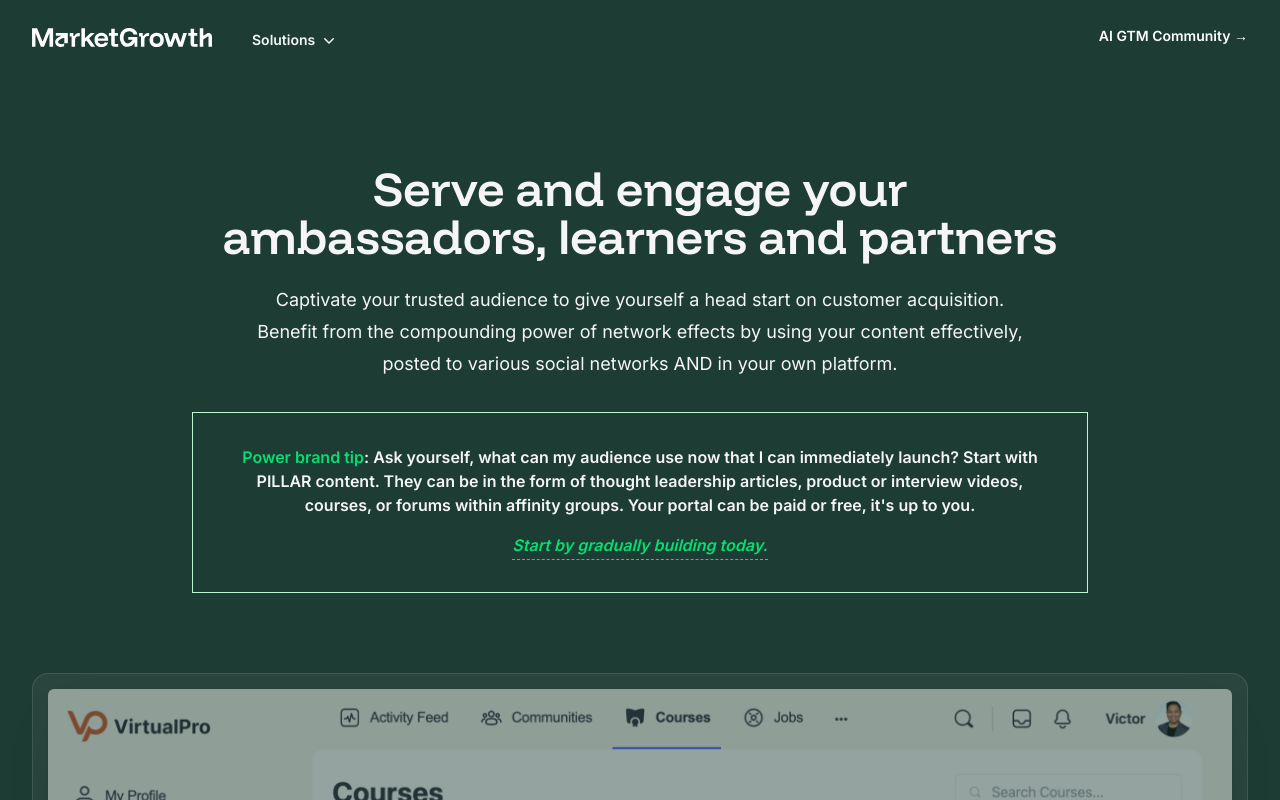
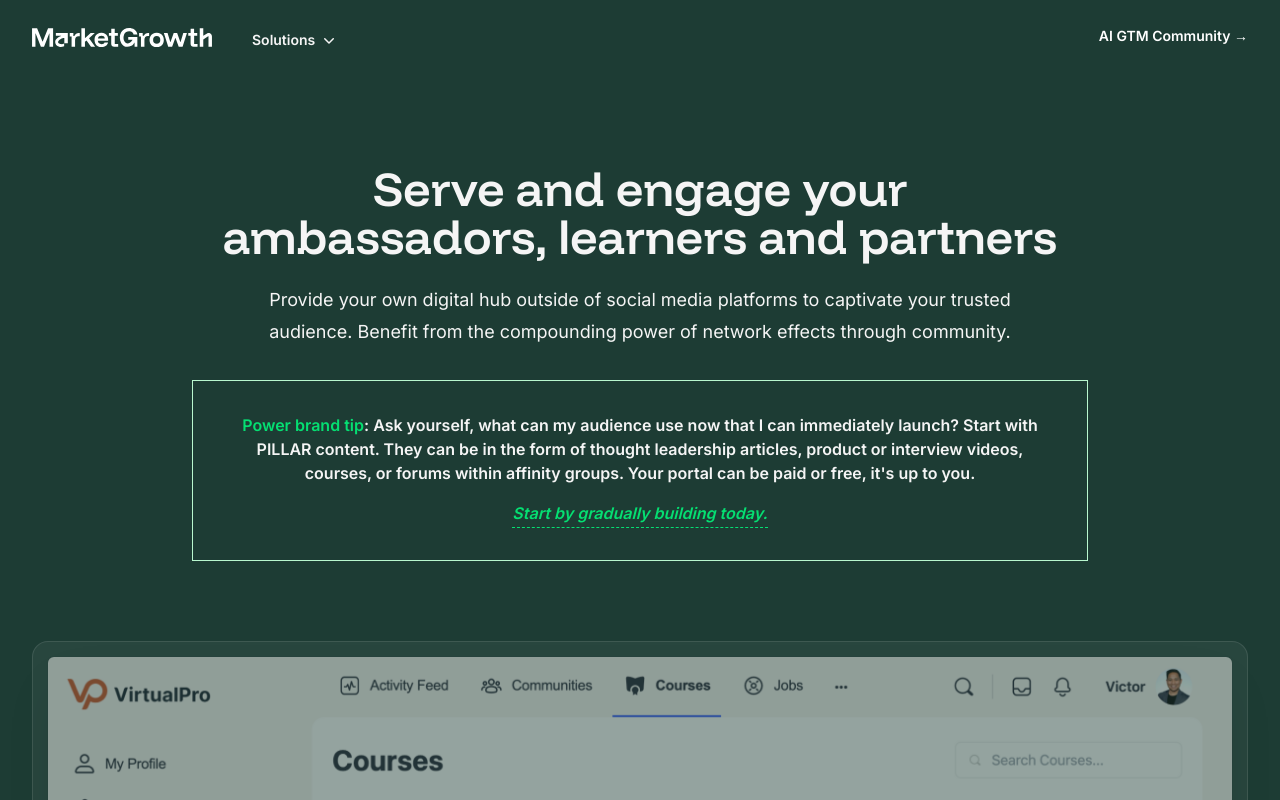
Before and after one commit to growthUx/mgio, a Next.js app: page /digital-garden in a window 1280 px wide. Shown: the top 800 px of the page. Built offline with nearby package versions, Linux system fonts and the light colour scheme.

Commit message:
Update PlatformPage.jsx

```diff
--- a/src/app/digital-garden/PlatformPage.jsx
+++ b/src/app/digital-garden/PlatformPage.jsx
@@ -155,7 +155,7 @@ export default function PlatformPage() {
              Serve and engage your ambassadors, learners&nbsp;and partners
             </h1>
             <p className="mt-6 max-w-3xl mx-auto text-md sm:text-lg/8 text-[#f5f5f5]">
-            Captivate your trusted audience to give yourself a head start on customer acquisition. Benefit from the compounding power of network effects by using your content effectively, posted to various social networks AND in your own platform. </p>
+            Provide your own digital hub outside of social media platforms to captivate your trusted audience. Benefit from the compounding power of network effects through community. </p>
             <div className="mx-auto border-1 font-semibold border-green-200 p-8 mt-8 max-w-4xl"><p className="text-[#f5f5f5]"><span className="text-green-400">Power brand tip</span>: Ask yourself, what can my audience use now that I can immediately launch? Start with PILLAR content. They can be in the form of thought leadership articles, product or interview videos, courses, or forums within affinity groups. Your portal can be paid or free, it&apos;s up to you. <br /><a href="https://meetings.hubspot.com/victor-ramayrat" className="font-semibold italic text-green-400 border-b-1 pt-4 inline-block pb-[2px] border-dashed">Start by gradually building today.</a></p></div>
           </div>
         </div>
@@ -177,11 +177,9 @@ export default function PlatformPage() {
           <div className="md:mx-auto max-w-3xl lg:mx-0 lg:max-w-none">
             <div className="grid max-w-2xl grid-cols-1 gap-14 text-base/7 text-[#f5f5f5] lg:max-w-none lg:grid-cols-2">
               <div>
-                  <div className="mb-8">
-                    <h3 className="text-xl font-semibold mb-4">Premier platform for your customers</h3>
-                    <p>
-                    Whether you&apos;re offering online courses, communities, memberships, or digital downloads, we&apos;re here to support every way you choose to share and grow your expertise.
-                    </p>
+                <div className="mb-8">
+                  <h3 className="text-xl font-semibold mb-4">Premier platform for your customers</h3>
+                  <p>Whether you&apos;re offering online courses, communities, memberships, or digital downloads, we&apos;re here to support every way you choose to share and grow your expertise. </p>
                 </div>
               </div>
               <div>
```
